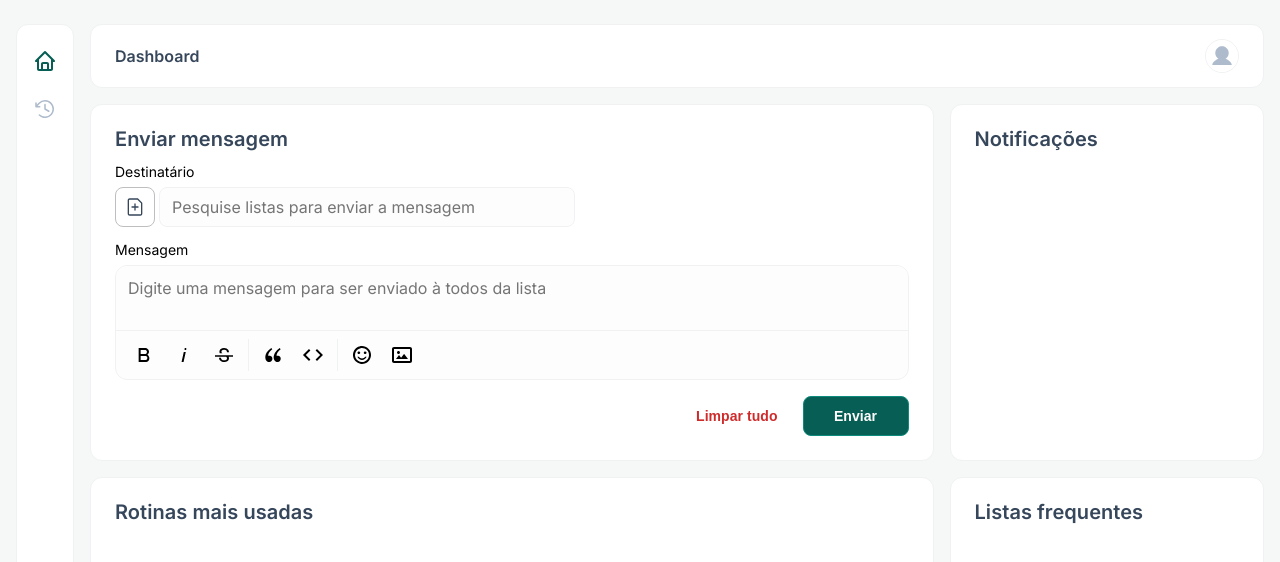
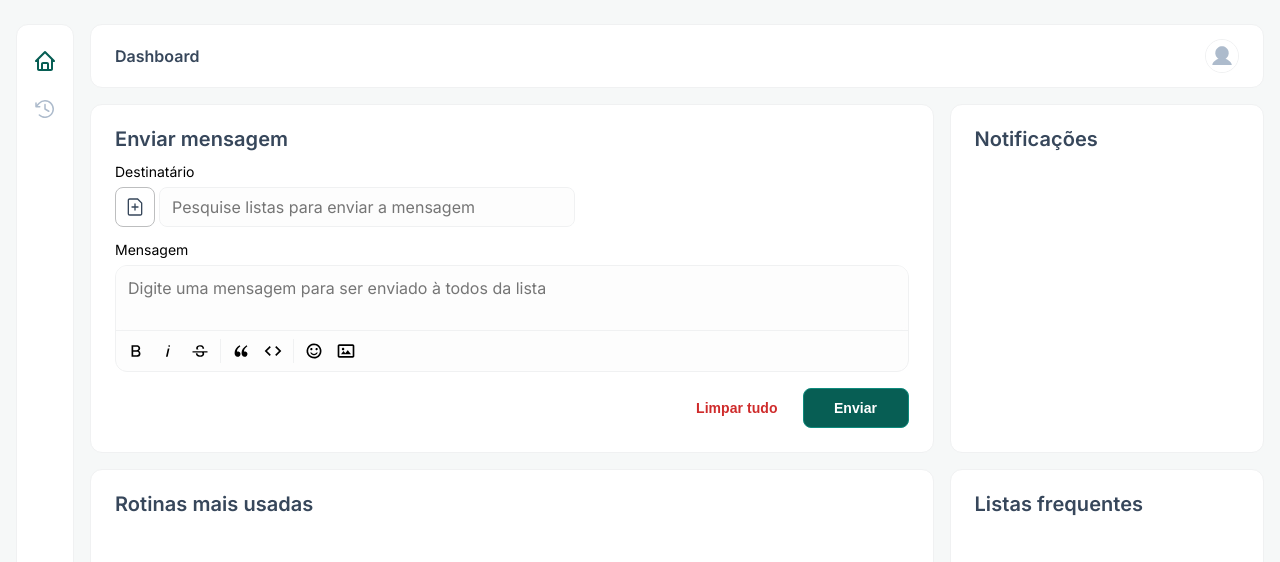
Before and after one commit to bolodecaco/mandaumzap, a Next.js app in the folder web/: page /dashboard in a window 1280 px wide. Shown: the top 562 px of the page. Built offline with nearby package versions, Linux system fonts and the light colour scheme; no server answers.

Commit message:
refactor: update toolbar sizing

```diff
--- a/web/src/components/toolbar/option.tsx
+++ b/web/src/components/toolbar/option.tsx
@@ -12,8 +12,8 @@ export const Option = ({ iconName, iconAlt, ...rest }: OptionProps) => {
     <Wrapper {...rest}>
       <Image
         src={`/assets/toolbar/${iconName}.svg`}
-        width={24}
-        height={24}
+        width={20}
+        height={20}
         alt={iconAlt}
       />
     </Wrapper>
--- a/web/src/components/toolbar/styles.ts
+++ b/web/src/components/toolbar/styles.ts
@@ -2,7 +2,7 @@ import { styled } from 'styled-components'
 
 export const Container = styled.div`
   box-sizing: border-box;
-  padding: 0.5rem 0.75rem;
+  padding: 0.5rem;
   border-top: 1px solid ${({ theme }) => theme.colors.border};
 
   display: flex;
@@ -25,8 +25,8 @@ export const Divider = styled.span`
 
 export const Wrapper = styled.button`
   all: unset;
-  height: 2rem;
-  width: 2rem;
+  height: 1.5rem;
+  width: 1.5rem;
   cursor: pointer;
   display: flex;
   align-items: center;
```
